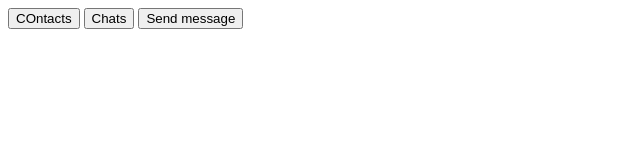
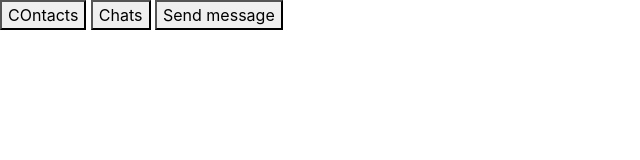
Before and after one commit to tarun-khanna/OTP-App, a website: page public/index.html in a window 1280 px wide. Shown: the whole page, without its empty margins (0-640 px from the left). Drawn offline with nearby package versions, Linux system fonts and the light colour scheme; some packages are replaced by stand-ins of ours.

Commit message:
bower.json file added

```diff
--- a/public/index.html
+++ b/public/index.html
@@ -5,7 +5,9 @@
     <meta charset="UTF-8">
     <meta name="viewport" content="width=device-width, initial-scale=1.0">
     <meta http-equiv="X-UA-Compatible" content="ie=edge">
-    <title>Document</title>
+    <title>OTP Assignment</title>
+
+    <link rel="stylesheet" href="./bower_components/bootstrap/dist/css/bootstrap.min.css">
 
     <script src="./bower_components/bootstrap/dist/js/bootstrap.min.js"></script>
     <script src="./bower_components/angular/angular.min.js"></script>
```
Also changed, not shown: public/bower.json (added, +23 -0 lines).
